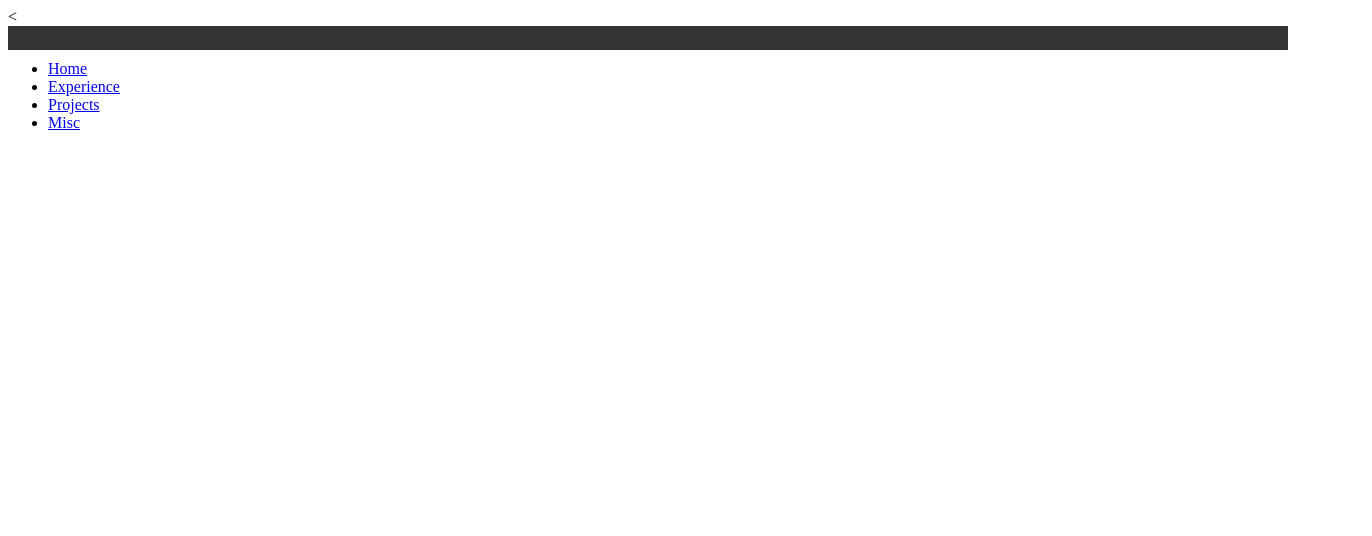
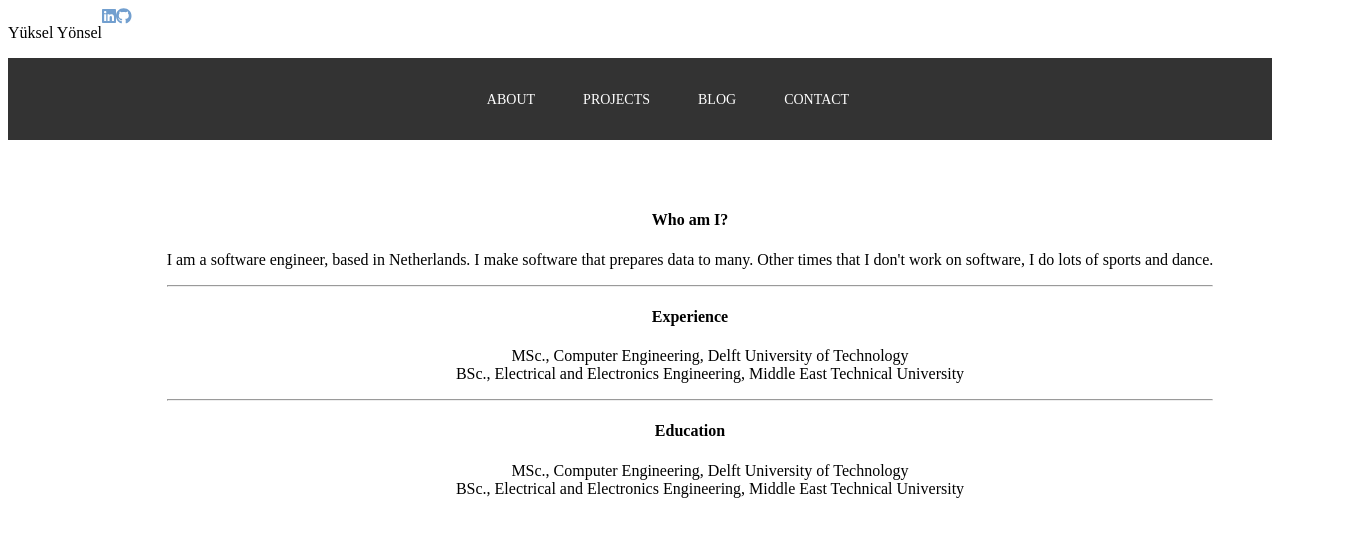
Before and after one commit to yyunon/yukselyonsel, a Vue app: page /about in a window 1280 px wide. Shown: the top 536 px of the page, 1372 px wide, since content can reach past the window. Built offline with nearby package versions, Linux system fonts and the light colour scheme.

Commit message:
Add initial navigation and links and about

```diff
--- a/package.json
+++ b/package.json
@@ -9,6 +9,11 @@
     "deploy": "sh deploy.sh"
   },
   "dependencies": {
+    "@fortawesome/fontawesome-svg-core": "^6.4.0",
+    "@fortawesome/free-brands-svg-icons": "^6.4.0",
+    "@fortawesome/free-regular-svg-icons": "^6.4.0",
+    "@fortawesome/free-solid-svg-icons": "^6.4.0",
+    "@fortawesome/vue-fontawesome": "^3.0.3",
     "core-js": "^3.8.3",
     "sass-loader": "^13.3.2",
     "vue": "^3.2.13",
--- a/public/index.html
+++ b/public/index.html
@@ -4,9 +4,8 @@
     <meta charset="utf-8">
     <meta http-equiv="X-UA-Compatible" content="IE=edge">
     <meta name="viewport" content="width=device-width,initial-scale=1.0">
-    <link rel="icon" href="<%= BASE_URL %>favicon.ico">
     <title><%= htmlWebpackPlugin.options.title %></title>
-    <<link rel="stylesheet" href="https://pro.fontawesome.com/releases/v5.15.3/css/all.css" integrity="sha384-iKbFRxucmOHIcpWdX9NTZ5WETOPm0Goy0WmfyNcl52qSYtc2Buk0NCe6jU1sWWNB" crossorigin="anonymous"/>
+    <link rel="stylesheet" href="https://pro.fontawesome.com/releases/v5.15.3/css/all.css" integrity="sha384-iKbFRxucmOHIcpWdX9NTZ5WETOPm0Goy0WmfyNcl52qSYtc2Buk0NCe6jU1sWWNB" crossorigin="anonymous"/>
   </head>
   <body>
     <noscript>
--- a/src/App.vue
+++ b/src/App.vue
@@ -1,7 +1,18 @@
 <template>
   <div class="app">
-    <MyNav />
-    <router-view />
+    <div class="intro">
+      <p>Y&uuml;ksel Y&ouml;nsel</p>
+      <a href="https://www.linkedin.com/in/yukselyonsel" target="_blank">
+        <font-awesome-icon :icon="['fab', 'linkedin']" style="color: #729fcf;" />
+      </a>
+      <a href="https://github.com/yyunon" target="_blank">
+        <font-awesome-icon :icon="['fab', 'github']" style="color: #729fcf;" />
+      </a>
+    </div>
+    <div class="navbar">
+      <MyNav/>
+    </div>
+    <router-view/>
   </div>
 </template>
 
@@ -16,4 +27,15 @@ export default {
 </script>
 
 <style lang="scss">
+.app {
+  display: flex;
+  flex-direction: column;
+  top: 50%;
+  height: 100%;
+
+  .intro {
+    display: flex;
+    flex-direction: row;
+  }
+}
 </style>
--- a/src/components/MyNav.vue
+++ b/src/components/MyNav.vue
@@ -1,13 +1,11 @@
 <template>
-  <header :class="{'scrolled-nav': scrollPosition}">
+  <header class="{'scrolled-nav': scrollPosi:tion}">
     <nav>
-      <div class="empty">
-      </div>
       <ul v-show="!mobile" class="navigation">
-        <li><router-link class="link" :to="{name: 'Home'}">Home</router-link></li>
-        <li><router-link class="link" :to="{name: 'Home'}">Experience</router-link></li>
-        <li><router-link class="link" :to="{name: 'Home'}">Projects</router-link></li>
-        <li><router-link class="link" :to="{name: 'Home'}">Misc</router-link></li>
+        <li><router-link class="link" :to="{name: 'MyHome'}">About</router-link></li>
+        <li><router-link class="link" :to="{name: 'MyProjects'}">Projects</router-link></li>
+        <li><router-link class="link" :to="{name: 'MyBlog'}">Blog</router-link></li>
+        <li><router-link class="link" :to="{name: 'MyContact'}">Contact</router-link></li>
       </ul>
     </nav>
   </header>
@@ -16,10 +14,10 @@
   </div>
   <transition name="mobile-nav">
       <ul v-show="mobileNav" class="dropdown-nav">
-        <li><router-link class="link" :to="{name: 'Home'}">Home</router-link></li>
-        <li><router-link class="link" :to="{name: 'Home'}">Experience</router-link></li>
-        <li><router-link class="link" :to="{name: 'Home'}">Projects</router-link></li>
-        <li><router-link class="link" :to="{name: 'Home'}">Misc</router-link></li>
+        <li><router-link class="link" :to="{name: 'MyHome'}">About</router-link></li>
+        <li><router-link class="link" :to="{name: 'MyProjects'}">Projects</router-link></li>
+        <li><router-link class="link" :to="{name: 'MyBlog'}">Blog</router-link></li>
+        <li><router-link class="link" :to="{name: 'MyContact'}">Contact</router-link></li>
       </ul>
   </transition>
 </template>
@@ -30,8 +28,8 @@
     data() {
       return {
         scrollPosition: null,
-        mobile:true,
-        mobileNav:true,
+        mobile:null,
+        mobileNav:null,
         windowWidth:null,
       };
     },
@@ -44,21 +42,17 @@ header {
   background-color: rgba(0,0,0,0.8);
   z-index: 99;
   width: 100%;
-  position: fixed;
   transition: .5s ease all;
   color: #fff;
 
   nav {
     display: flex;
-    position: relative;
     flex-direction: row;
-    padding: 12px 0;
+    padding: 0;
     transition: .5s ease all;
     width: 90%;
-    margin: 0 auto;
-    @media(min-width: 1140px) {
-      max-width: 1140px;
-    }
+    margin: auto auto;
+    justify-content: center;
 
     ul,
     .link {
@@ -66,6 +60,7 @@ header {
       color: #fff;
       list-style: none;
       text-decoration:none;
+      text-align: center;
     }
 
     li {
@@ -78,7 +73,6 @@ header {
       font-size: 14px;
       transition: .5s ease all;
       padding-bottom: 4px;
-      border-bottom: 1px solid transparent;
 
       &:hover {
         color: #00afea;
@@ -89,8 +83,6 @@ header {
     .navigation {
       display: flex;
       align-items: center;
-      flex: 1;
-      justify-content: flex-end;
     }
     .icon {
       display: flex;
--- a/src/main.js
+++ b/src/main.js
@@ -3,4 +3,16 @@ import App from './App.vue'
 import router from './router'
 import store from './store'
 
-createApp(App).use(store).use(router).mount('#app')
+/* import font awesome icon component */
+import { FontAwesomeIcon } from '@fortawesome/vue-fontawesome'
+import { library } from '@fortawesome/fontawesome-svg-core'
+import { faLinkedin, faGithub } from '@fortawesome/free-brands-svg-icons'
+
+library.add(faLinkedin)
+library.add(faGithub)
+
+createApp(App)
+  .use(store)
+  .use(router)
+  .component('font-awesome-icon', FontAwesomeIcon)
+  .mount('#app')
--- a/src/router/index.js
+++ b/src/router/index.js
@@ -1,12 +1,30 @@
 import {createRouter, createWebHistory} from "vue-router";
 import MyHome from "../views/MyHome.vue";
+import MyProjects from "../views/MyProjects.vue";
+import MyBlog from "../views/MyBlog.vue";
+import MyContact from "../views/MyContact.vue";
 
 const routes = [
-  {
-    path:"/",
-    name: "Home",
-    component: MyHome,
-  }
+    {
+      path:"/about",
+      name: "MyHome",
+      component: MyHome,
+    },
+    {
+      path:"/projects",
+      name: "MyProjects",
+      component: MyProjects,
+    },
+    {
+      path:"/blog",
+      name: "MyBlog",
+      component: MyBlog,
+    },
+    {
+      path:"/contact",
+      name: "MyContact",
+      component: MyContact,
+    },
 ];
 
 const router = createRouter({
--- /dev/null
+++ b/src/views/MyBlog.vue
@@ -0,0 +1,30 @@
+<template>
+  <div class="myblog">
+    <div class="hero-text container">
+      <h4>Posts</h4>
+      <hr />
+      <p>
+      I am a software engineer.
+      </p>
+      <hr />
+    </div>
+  </div>
+</template>
+
+<script>
+// @ is an alias to /src
+
+export default {
+  name: "MyBlog",
+  components: {},
+};
+</script>
+
+<style lang="scss" scoped>
+
+.myhome {
+  display: flex;
+  width: 100%;
+  justify-content: center;
+}
+</style>
--- /dev/null
+++ b/src/views/MyContact.vue
@@ -0,0 +1,30 @@
+<template>
+  <div class="mycontact">
+    <div class="hero-text container">
+      <h4>Posts</h4>
+      <hr />
+      <p>
+      I am a software engineer.
+      </p>
+      <hr />
+    </div>
+  </div>
+</template>
+
+<script>
+// @ is an alias to /src
+
+export default {
+  name: "MyContact",
+  components: {},
+};
+</script>
+
+<style lang="scss" scoped>
+
+.myhome {
+  display: flex;
+  width: 100%;
+  justify-content: center;
+}
+</style>
--- a/src/views/MyHome.vue
+++ b/src/views/MyHome.vue
@@ -1,16 +1,23 @@
 <template>
   <div class="myhome">
-    <section class="hero">
-      <div class="hero-text container">
-        <h4>Vue Responsive Nav Menu</h4>
-        <hr />
-        <h2>
-          With Vue <br />
-          Animations
-        </h2>
-        <hr />
-      </div>
-    </section>
+    <div class="container">
+      <h4>Who am I?</h4>
+      <p>
+      I am a software engineer, based in Netherlands. I make software that prepares data to many. Other times that I don't work on software, I do lots of sports and dance.
+      </p>
+      <hr />
+      <h4>Experience</h4>
+        <ul style="list-style-type:none">
+          <li>MSc., Computer Engineering, Delft University of Technology</li>
+          <li>BSc., Electrical and Electronics Engineering, Middle East Technical University</li>
+        </ul>
+      <hr />
+      <h4>Education</h4>
+        <ul style="list-style-type:none">
+          <li>MSc., Computer Engineering, Delft University of Technology</li>
+          <li>BSc., Electrical and Electronics Engineering, Middle East Technical University</li>
+        </ul>
+    </div>
   </div>
 </template>
 
@@ -24,48 +31,12 @@ export default {
 </script>
 
 <style lang="scss" scoped>
-.hero {
-  background-attachment: fixed;
-  position: relative;
-  height: 100vh;
 
-  img {
-    object-fit: cover;
-    height: 100%;
-    width: 100%;
-  }
-
-  .hero-text {
-    height: 100%;
-    display: flex;
-    flex-direction: column;
-    justify-content: center;
-    color: #fff;
-
-    h4 {
-      text-transform: uppercase;
-      font-size: 22px;
-      padding-bottom: 4px;
-    }
-
-    h2 {
-      font-size: 50px;
-      @media (min-width: 550px) {
-        font-size: 80px;
-      }
-    }
-
-    hr:nth-child(2) {
-      max-width: 365px;
-      margin-bottom: 16px;
-    }
-    hr:nth-child(4) {
-      height: 6px;
-      background-color: #fff;
-      border: none;
-      max-width: 85px;
-      margin-top: 16px;
-    }
-  }
+.myhome {
+  display: flex;
+  width: 100%;
+  justify-content: center;
+  text-align: center;
+  padding: 50px;
 }
 </style>
--- /dev/null
+++ b/src/views/MyProjects.vue
@@ -0,0 +1,30 @@
+<template>
+  <div class="myprojects">
+    <div class="hero-text container">
+      <h4>Projects</h4>
+      <hr />
+      <p>
+      I am a software engineer.
+      </p>
+      <hr />
+    </div>
+  </div>
+</template>
+
+<script>
+// @ is an alias to /src
+
+export default {
+  name: "MyProjects",
+  components: {},
+};
+</script>
+
+<style lang="scss" scoped>
+
+.myhome {
+  display: flex;
+  width: 100%;
+  justify-content: center;
+}
+</style>
```
Also changed, not shown: 1 other file (tests, documents, lock files or other folders).
